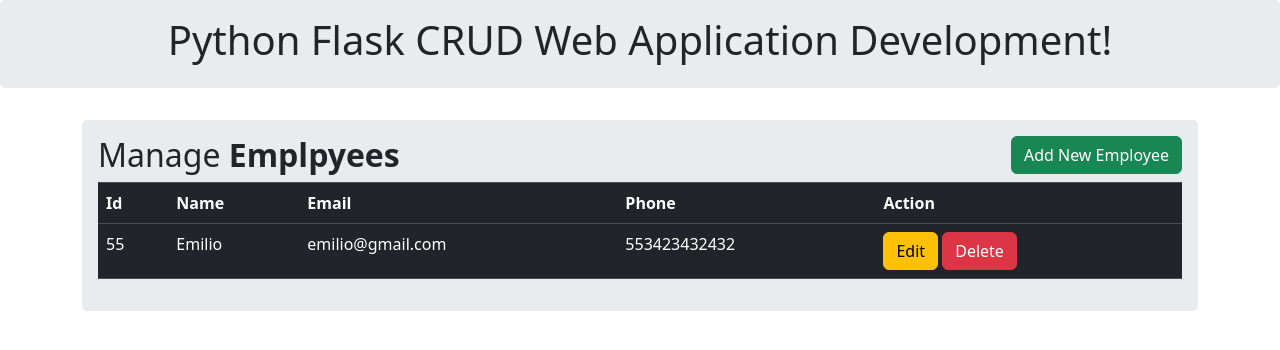
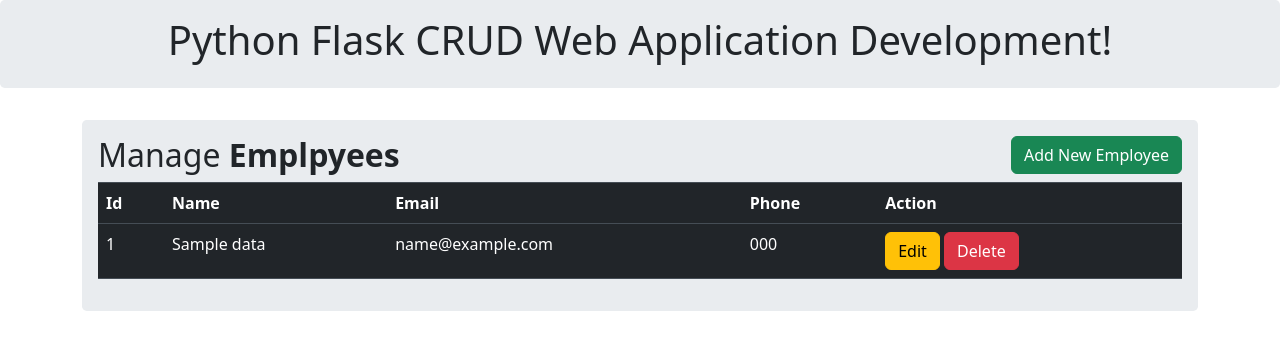
Before and after one commit to emiliobs/FlaskCRUDAppPython, a Flask app: page / in a window 1280 px wide. Shown: the top 350 px of the page. Run offline with Flask 2, Linux system fonts and the light colour scheme; tables that the repository leaves empty hold one stand-in row (values such as "Sample post"); some libraries are stand-ins or nearby versions.

Commit message:
Retreiving Data

```diff
--- a/App.py
+++ b/App.py
@@ -29,15 +29,17 @@ with app.app_context():
 
 @app.route('/')
 def Index():
-  return render_template("index.html")
+  allData = Data.query.all()
+
+  return render_template("index.html", employees = allData)
 
 
 @app.route('/insert',  methods = ['POST'])
 def insert():
 
+  if request.method == 'POST':
 
-
-  if request.method == 'POST':
+            flash("Employee Inserted Successfully!")
 
             name = request.form['name']
             email = request.form['email']
@@ -47,7 +49,6 @@ def insert():
             db.session.add(myData)
             db.session.commit()
 
-            flash("Employee Inserted Successfully!")
 
             return redirect(url_for('Index'))
 
--- a/templates/index.html
+++ b/templates/index.html
@@ -40,11 +40,12 @@ Home
 						<th>Action</th>
 					</tr>
 
+						{% for employee in employees%}
 					<tr>
-						<td>55</td>
-						<td>Emilio</td>
-						<td>emilio@gmail.com</td>
-						<td>553423432432</td>
+						<td>{{ employee.id }}</td>
+						<td>{{ employee.name }}</td>
+						<td>{{ employee.email }}</td>
+						<td>{{ employee.phone }}</td>
 						<td>
 							<a href="" class="btn btn-warning btn-xs" data-toggle="modal" data-target="#modaledit">Edit</a>
 							<a href="" class="btn btn-danger btn-xs" data-toggle="modal" data-target="#modaldelete"
@@ -101,7 +102,7 @@ Home
 					</div>
 
 					<!-- EndModal EditEmployee-->
-
+					{%endfor%}
 
 				</table>
 
```
